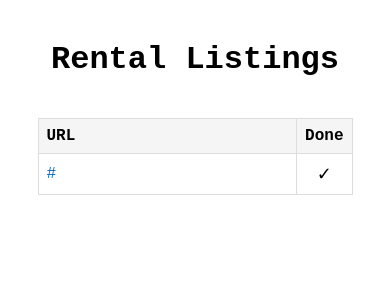
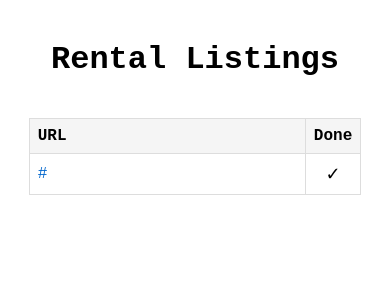
Before and after one commit to kylehawley/snoozingfish, a Flask app: template src/templates/listings.html in a window 390 px wide. Shown: the top 300 px of the page. Run offline with Flask 3, Linux system fonts and the light colour scheme; the template is opened without the code that fills it: most values are stand-ins (such as "Sample title", 1, 10 or a date in 2020).

Commit message:
fixed media, but also tabs got thrown off

```diff
--- a/src/templates/listings.html
+++ b/src/templates/listings.html
@@ -2,6 +2,7 @@
 <html lang="en">
     <head>
         <title>Kyo Listings</title>
+        <meta name="viewport" content="width=device-width, initial-scale=1.0" />
         <style>
             /* Set the overall page font and center the heading */
             body {
@@ -93,9 +94,13 @@
             }
 
             /* Adjust for smaller screens */
-      @media (max-width: 768px) {
+            @media only screen and (max-width: 480px) {
                 .container {
-          width: 90%;
+                    width: 95%;
+                }
+
+                body {
+                    font-size: 16px;
                 }
             }
         </style>
@@ -121,7 +126,9 @@
                             </a>
                         </td>
                         <td>
-              <button onclick="applyToListing('{{ listing['id'] }}')">
+                            <button
+                                onclick="applyToListing('{{ listing['id'] }}')"
+                            >
                                 ✓
                             </button>
                         </td>
```
Lines whose indentation alone changed are shown as unchanged.
